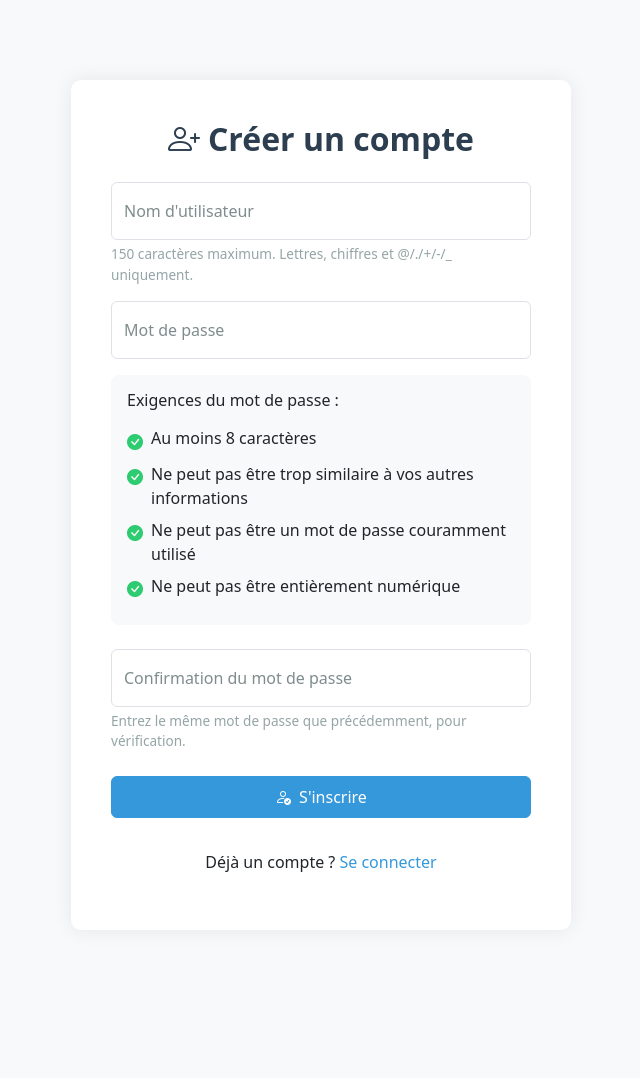
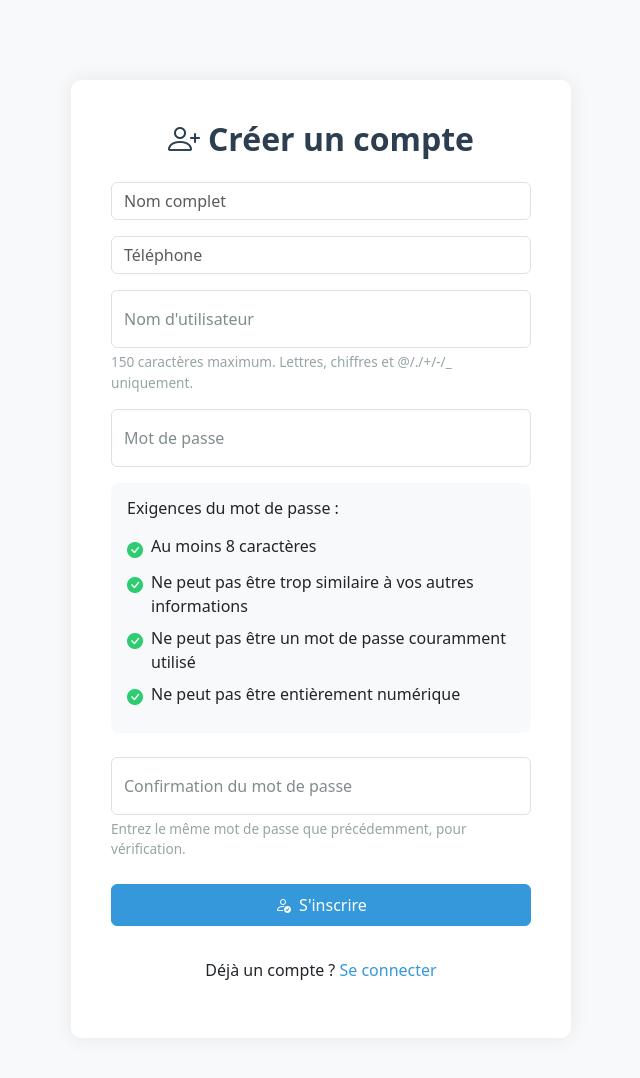
Before and after one commit to 1998Jules/GEOIMMO, a Django app: page /biens/inscription/ in a window 1280 px wide. Shown: the top 1078 px of the page, without its empty margins (319-959 px from the left). Before the commit the page ends 872 px from the top, so only its background shows below. Run offline with Django 4.2, Linux system fonts and the light colour scheme.

Commit message:
dernière modification donsernant les paramètres de connexion

```diff
--- a/biens/admin.py
+++ b/biens/admin.py
@@ -20,7 +20,12 @@ class ArticleAdmin(admin.ModelAdmin):
 class CategorieAdmin(admin.ModelAdmin):
     list_display = ('nom',)
     prepopulated_fields = {"slug": ("nom",)}
+from .models import Profile
 
+@admin.register(Profile)
+class ProfileAdmin(admin.ModelAdmin):
+    list_display = ('user', 'nom_complet', 'telephone')
+    search_fields = ('user__username', 'nom_complet', 'telephone')
 
 
 # Register your models here.
--- a/biens/apps.py
+++ b/biens/apps.py
@@ -4,3 +4,5 @@ from django.apps import AppConfig
 class BiensConfig(AppConfig):
     default_auto_field = "django.db.models.BigAutoField"
     name = "biens"
+    def ready(self):
+        import biens.signals  # Assure-toi que ce chemin est correct
--- a/biens/models.py
+++ b/biens/models.py
@@ -5,7 +5,8 @@ from django.core.serializers import serialize
 import json
 class Profile(models.Model):
     user = models.OneToOneField(User, on_delete=models.CASCADE)
-    telephone = models.CharField(max_length=20, blank=True, null=True)  # Ex: +22890123456
+    nom_complet = models.CharField(max_length=100, blank=True, null=True)
+    telephone = models.CharField(max_length=20, blank=True, null=True)
 
     def __str__(self):
         return f"Profil de {self.user.username}"
--- a/biens/templates/registration/signup.html
+++ b/biens/templates/registration/signup.html
@@ -70,7 +70,8 @@
 
             <form method="post" novalidate>
                 {% csrf_token %}
-
+                <input type="text" name="nom_complet" placeholder="Nom complet" required class="form-control mb-3">
+                <input type="text" name="telephone" placeholder="Téléphone" required class="form-control mb-3">
                 <!-- Champ Username -->
                 <div class="form-floating mb-3">
                     <input type="text" class="form-control" id="id_username" name="username"
--- a/biens/views.py
+++ b/biens/views.py
@@ -68,16 +68,29 @@ def liste_biens(request):
 
 
 
-# ➤ Inscription utilisateur
+from django.contrib.auth.models import User
+from .models import Profile
+
 def signup(request):
     if request.method == 'POST':
-        form = UserCreationForm(request.POST)
-        if form.is_valid():
-            form.save()
+        username = request.POST.get('username')
+        password1 = request.POST.get('password1')
+        password2 = request.POST.get('password2')
+        nom_complet = request.POST.get('nom_complet')
+        telephone = request.POST.get('telephone')
+
+        if password1 == password2:
+            user = User.objects.create_user(username=username, password=password1)
+            # Mettre à jour le profil
+            user.profile.nom_complet = nom_complet
+            user.profile.telephone = telephone
+            user.profile.save()
             return redirect('connexion')
-    else:
-        form = UserCreationForm()
-    return render(request, 'registration/signup.html', {'form': form})
+        else:
+            # Tu peux gérer une erreur ici (ex: mot de passe différent)
+            pass
+    return render(request, 'registration/signup.html')
+
 
 
 from .models import DemandeContact
```
Also changed, not shown: biens/signals.py (added, +9 -0 lines), biens/migrations/0015_profile_nom_complet.py (added), media/question_zvoFzDS.png (added), 2 other files.
